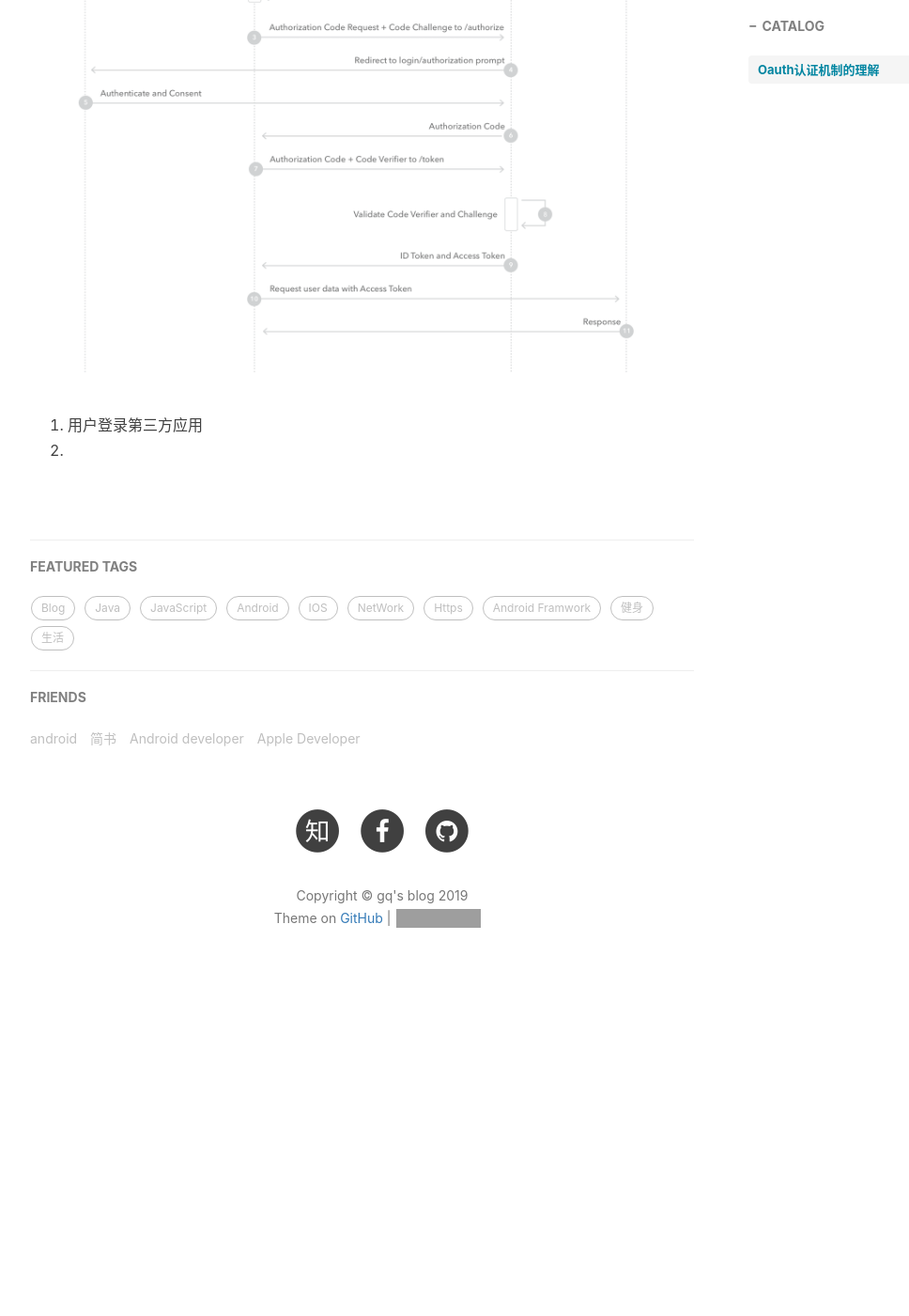
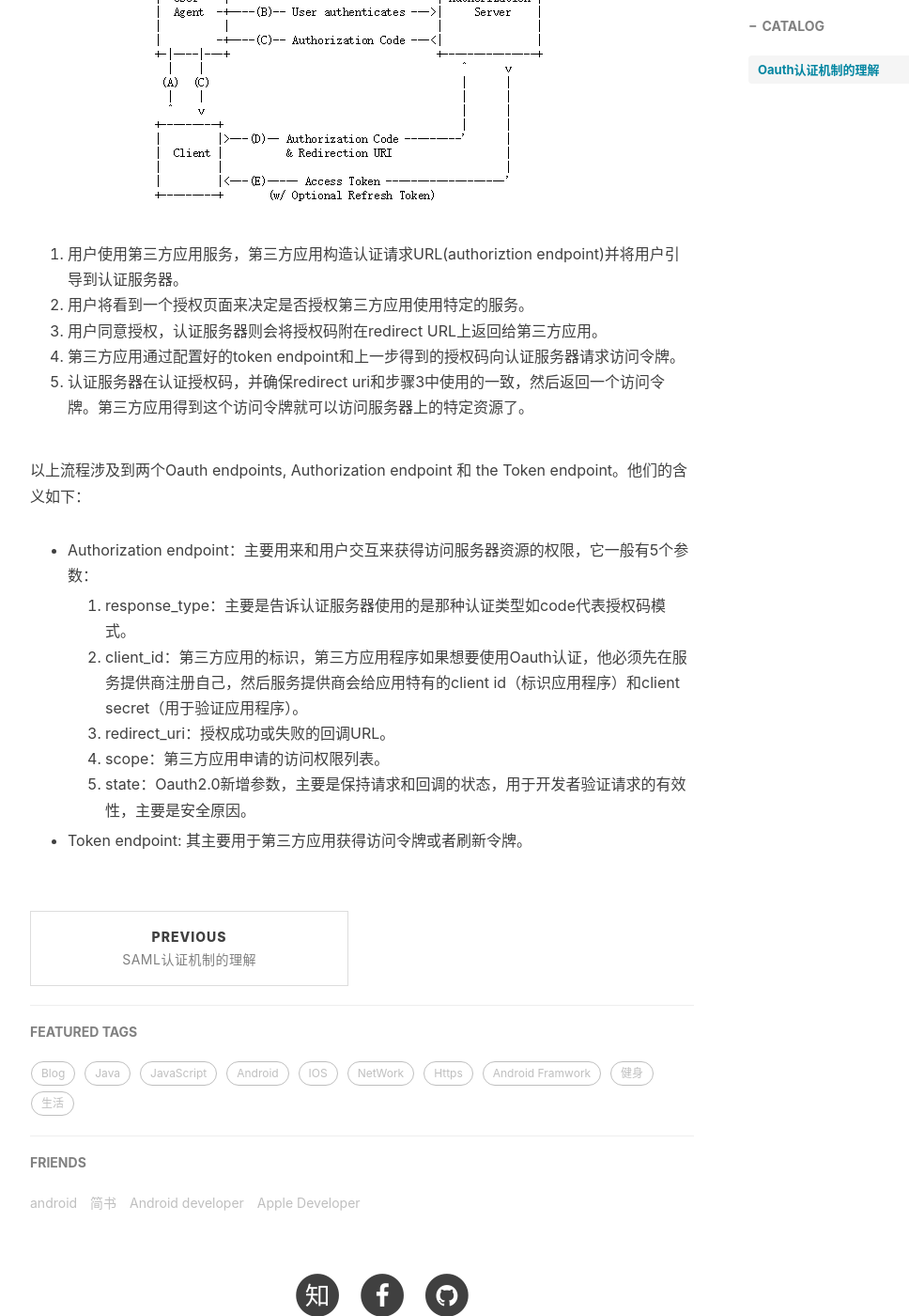
Before and after one commit to MR-GuoQing/blog, a Jekyll site: the page built from _posts/2018-12-31-Oauth.md, in a window 1280 px wide and 1400 px high, scrolled down 2357 px. Shown: the whole window at 94% size, without its empty margins (233-1201 px from the left). Built offline with Jekyll 4.4.1, drawn with Linux system fonts in a browser that asks for light colours; nearby versions of some CDN libraries; comment, search, counter and statistics services are not loaded; before the commit the page ends 3438 px from its top, so only the background shows below that; some of the changed text lies outside the part shown; grey boxes are pictures that could not be loaded.

Commit message:
new oauth post

```diff
--- a/draft/2018-12-31-Oauth.md
+++ b/_posts/2018-12-31-Oauth.md
@@ -29,7 +29,7 @@ OAuth认证的流程如图所示：
 ![Oauth](/img/posts/oauth2-generic-flow.png)
 1. 第三方应用向用户请求授权来访问所需资源。
 2. 用户同意授权第三方应用访问。
-3. 第三方应用携带授权码向认证服务器申请访问令牌。
+3. 第三方应用携带授类型（grant type）向认证服务器申请访问令牌。
 4. 认证服务器认证过授权码后同意发放访问令牌。
 5. 第三方应用携带访问令牌访问资源服务器。
 6. 资源服务器验证访问令牌有效后同意第三方应用的访问请求。
@@ -40,7 +40,20 @@ OAuth2.0授权框架中定义了四种获得访问令牌的方式，这些方式
 - 密码模式（resource owner password credentials）
 - 客户端模式（client credentials)
 
-其中授权码模式是使用最多的，因此本文只分析授权码模式授权流程。授权码流程如图所示（参考[OAuth 2.0 RFC 7636](https://tools.ietf.org/html/rfc7636#page-5)）：
-![authoriztion code](/img/posts/auth-sequence-mobile-login-flow.png)
-1. 用户登录第三方应用
-2.
+其中授权码模式是使用最多的，因此本文只分析授权码模式授权流程。授权码流程如图所示（参考[OAuth 2.0 RFC 6749 4.1](https://tools.ietf.org/html/rfc6749#section-4.1)）：
+![authoriztion code](/img/posts/authorizition_code.png)
+1. 用户使用第三方应用服务，第三方应用构造认证请求URL(authoriztion endpoint)并将用户引导到认证服务器。
+2. 用户将看到一个授权页面来决定是否授权第三方应用使用特定的服务。
+3. 用户同意授权，认证服务器则会将授权码附在redirect URL上返回给第三方应用。
+4. 第三方应用通过配置好的token endpoint和上一步得到的授权码向认证服务器请求访问令牌。
+5. 认证服务器在认证授权码，并确保redirect uri和步骤3中使用的一致，然后返回一个访问令牌。第三方应用得到这个访问令牌就可以访问服务器上的特定资源了。
+
+以上流程涉及到两个Oauth endpoints, Authorization endpoint 和 the Token endpoint。他们的含义如下：
+- Authorization endpoint：主要用来和用户交互来获得访问服务器资源的权限，它一般有5个参数：
+
+  1. response_type：主要是告诉认证服务器使用的是那种认证类型如code代表授权码模式。
+  2. client_id：第三方应用的标识，第三方应用程序如果想要使用Oauth认证，他必须先在服务提供商注册自己，然后服务提供商会给应用特有的client id（标识应用程序）和client secret（用于验证应用程序）。
+  3. redirect_uri：授权成功或失败的回调URL。
+  4. scope：第三方应用申请的访问权限列表。
+  5. state：Oauth2.0新增参数，主要是保持请求和回调的状态，用于开发者验证请求的有效性，主要是安全原因。
+- Token endpoint: 其主要用于第三方应用获得访问令牌或者刷新令牌。
```
Also changed, not shown: other parts of _posts/2018-12-31-Oauth.md (+1 -1 lines), img/posts/authorizition_code.PNG (added).
